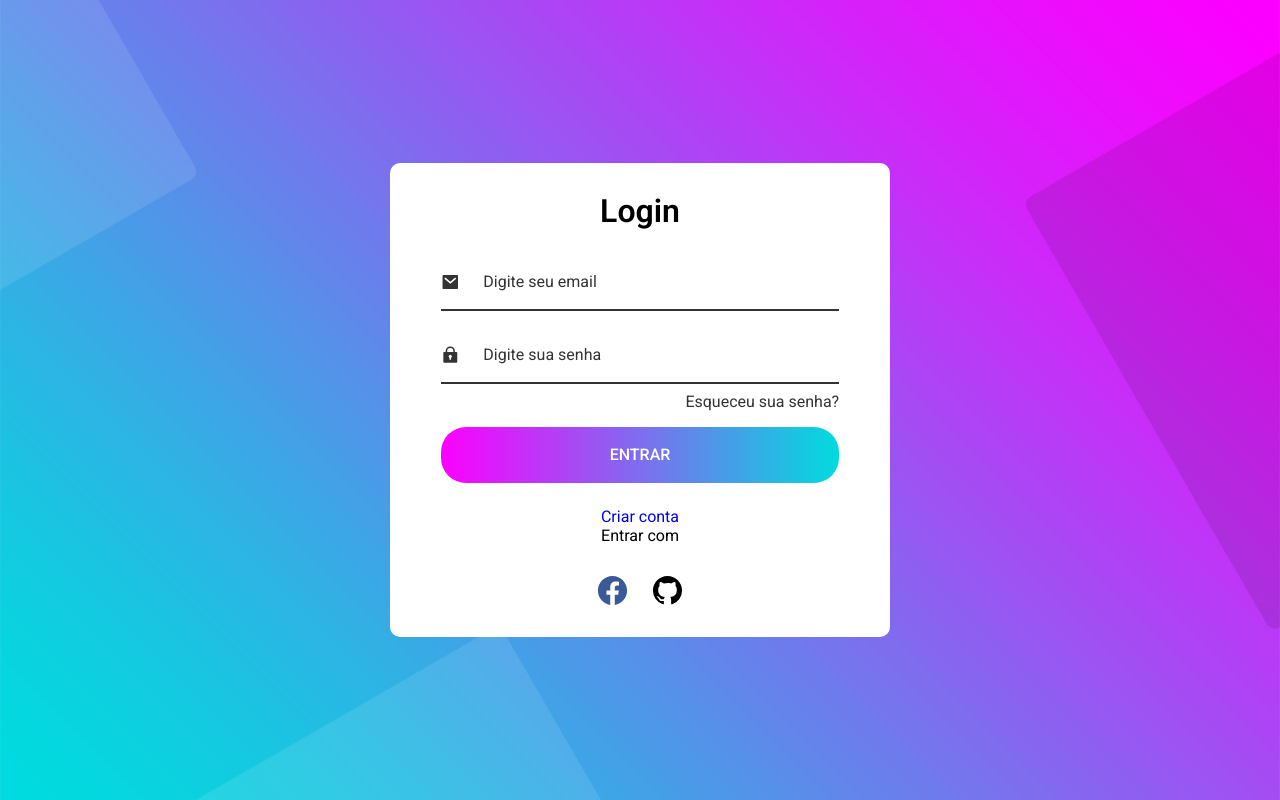
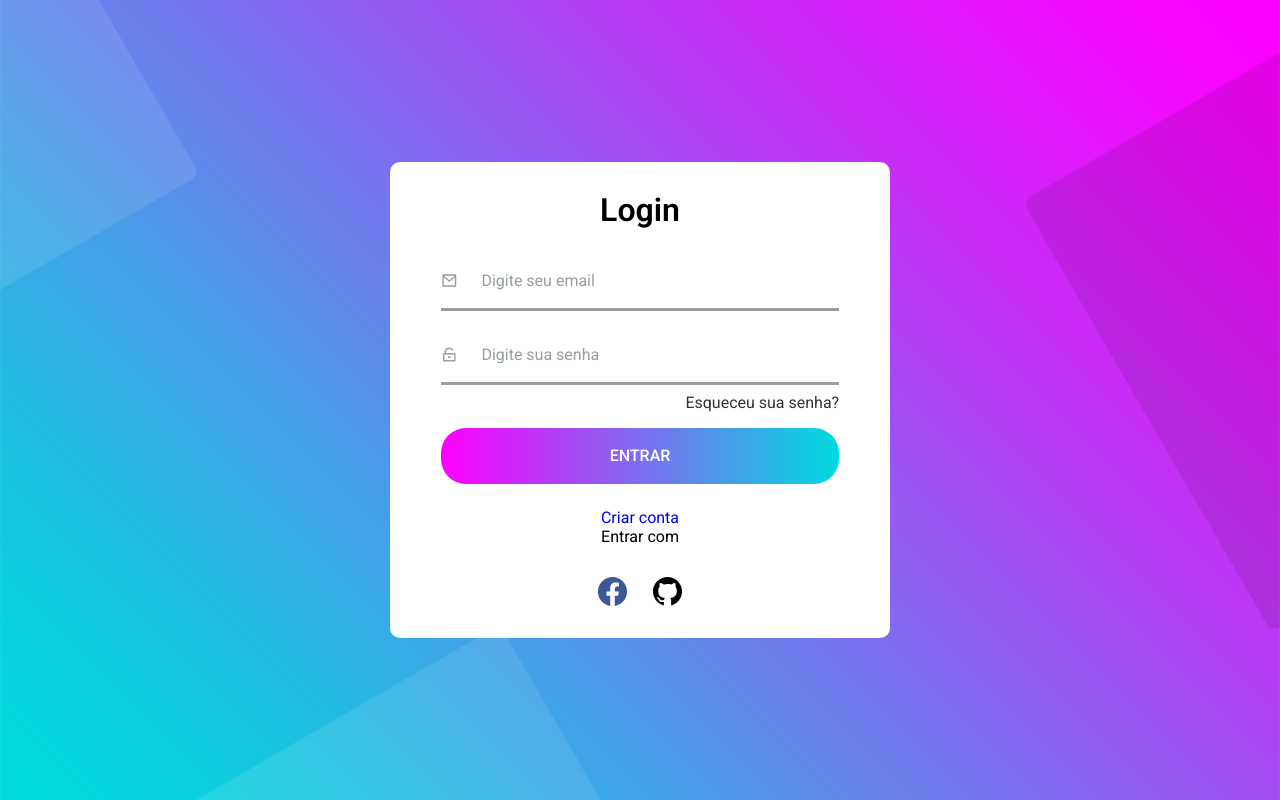
Before and after one commit to rpedrodasilva10/quest-it, a React (Create React App) app in the folder web/: page / in a window 1280 px wide. Built offline with nearby package versions, Linux system fonts and the light colour scheme; no server answers; the HTML template or start-up script is replaced by a standard one.

Commit message:
feat: add dynamic style when field has error or is filled

```diff
--- a/web/src/pages/Login/index.tsx
+++ b/web/src/pages/Login/index.tsx
@@ -1,7 +1,14 @@
 import axios, { AxiosError } from 'axios';
 import React from 'react';
 import { useForm } from 'react-hook-form';
-import { RiFacebookCircleFill, RiGithubFill, RiLock2Fill, RiMailFill } from 'react-icons/ri';
+import {
+  RiFacebookCircleFill,
+  RiGithubFill,
+  RiLock2Line,
+  RiLockUnlockLine,
+  RiMailCloseLine,
+  RiMailLine,
+} from 'react-icons/ri';
 import { Link } from 'react-router-dom';
 import api from '../../services/api';
 import Button from '../components/Button';
@@ -50,7 +57,9 @@ const Login: React.FC = () => {
     register,
     handleSubmit,
     formState: { errors },
-  } = useForm<FormData>();
+  } = useForm<FormData>({
+    mode: 'onBlur',
+  });
 
   const doLogin = async ({ email, password }: FormData) => {
     try {
@@ -79,35 +88,32 @@ const Login: React.FC = () => {
           <Input
             id="email"
             placeholder="Digite seu email"
-            icon={RiMailFill}
+            icon={RiMailLine}
+            errorIcon={RiMailCloseLine}
+            error={errors.email}
             register={register('email', {
               required: {
                 value: true,
-                message: 'Email é obrigatório',
-              },
-              min: {
-                value: 3,
-                message: 'Mínimo de três caractéres',
+                message: 'Informe o e-mail',
               },
             })}
           />
-          {errors.password && <span>{errors?.password?.message}</span>}
+
           <Input
+            id="password"
             placeholder="Digite sua senha"
-            icon={RiLock2Fill}
+            icon={RiLockUnlockLine}
+            errorIcon={RiLock2Line}
             register={register('password', {
               required: {
                 value: true,
-                message: 'Senha é obrigatória',
-              },
-              min: {
-                value: 3,
-                message: 'Mínimo de três caractéres',
+                message: 'Informe a senha',
               },
             })}
+            error={errors.password}
             type="password"
-          ></Input>
-          {errors?.email?.type === 'required' && <span>This EMAIL required</span>}
+          />
+
           <Link to="#">Esqueceu sua senha?</Link>
 
           <Button type="submit">Entrar</Button>
--- a/web/src/pages/components/Input/index.tsx
+++ b/web/src/pages/components/Input/index.tsx
@@ -1,20 +1,43 @@
-import React, { InputHTMLAttributes } from 'react';
-import { UseFormRegisterReturn } from 'react-hook-form';
+import React, { FormEvent, InputHTMLAttributes, useCallback, useState } from 'react';
+import { FieldError, UseFormRegisterReturn } from 'react-hook-form';
 import { IconBaseProps } from 'react-icons';
 import { Container } from './styles';
 
 interface InputProps extends InputHTMLAttributes<HTMLInputElement> {
   icon?: React.ComponentType<IconBaseProps>;
+  errorIcon?: React.ComponentType<IconBaseProps>;
   register: UseFormRegisterReturn;
-  registerOptions?: {
-    required: string;
-  };
+  error?: FieldError;
 }
-const Input: React.FC<InputProps> = ({ register, icon: Icon, ...rest }) => {
+
+const Input: React.FC<InputProps> = ({ register, error, errorIcon: ErrorIcon, icon: Icon, ...rest }) => {
+  const [isFilled, setIsFilled] = useState(false);
+  const [isFocused, setIsFocused] = useState(false);
+  const { onChange: registerOnChange } = { ...register };
+
+  const handleOnChange = useCallback((e: FormEvent<HTMLInputElement>) => {
+    registerOnChange(e);
+    setIsFilled(!!e.currentTarget.value);
+  }, []);
+
+  const handleOnBlur = useCallback((e: FormEvent<HTMLInputElement>) => {
+    setIsFocused(false);
+  }, []);
+
+  const handleOnFocus = useCallback((e: FormEvent<HTMLInputElement>) => {
+    setIsFocused(true);
+  }, []);
+
+  let CustomIcon = Icon || ErrorIcon;
+
+  CustomIcon = (!error ? Icon && Icon : ErrorIcon && ErrorIcon) || Icon;
+
   return (
-    <Container hasError isFilled isFocused>
-      {Icon && <Icon size={20} />}
-      <input {...register} {...rest} />
+    <Container hasError={!!error} isFilled={isFilled} isFocused={isFocused}>
+      {CustomIcon && <CustomIcon size={25} />}
+
+      <input {...register} {...rest} onBlur={handleOnBlur} onFocus={handleOnFocus} onChange={handleOnChange} />
+      {<span>{error?.message}</span>}
     </Container>
   );
 };
--- a/web/src/pages/components/Input/styles.ts
+++ b/web/src/pages/components/Input/styles.ts
@@ -1,4 +1,4 @@
-import styled from 'styled-components';
+import styled, { css } from 'styled-components';
 
 interface ContainerProps {
   isFocused: boolean;
@@ -11,16 +11,21 @@ export const Container = styled.div<ContainerProps>`
   display: flex;
   align-items: center;
 
-  border-bottom: 2px solid #333333;
+  border-bottom: 3px solid #969e9e;
 
   & + div {
     margin-top: 16px;
   }
 
-  input {
+  -webkit-transition: all 0.4s;
+  -o-transition: all 0.4s;
+  -moz-transition: all 0.4s;
+  transition: all 0.4s;
+
+  input,
+  textarea {
     width: 100%;
     background: transparent;
-    //flex: 1;
     border: 0;
 
     height: 55px;
@@ -31,7 +36,7 @@ export const Container = styled.div<ContainerProps>`
 
     &::placeholder {
       background: transparent;
-      color: #333333;
+      color: #969e9e;
 
       & + ::hover {
         background: transparent;
@@ -40,7 +45,41 @@ export const Container = styled.div<ContainerProps>`
   }
 
   svg {
-    color: #333333;
+    color: #969e9e;
     margin-right: 8px;
   }
+  span {
+    width: 148px;
+  }
+
+  ${(props) =>
+    props.isFilled &&
+    css`
+      border-color: #a64bf4;
+
+      svg {
+        color: #a64bf4;
+      }
+    `}
+
+  ${(props) =>
+    props.hasError &&
+    css`
+      border-color: #c53030;
+
+      span {
+        font-size: 12px;
+        color: #c53030;
+      }
+
+      svg {
+        color: #c53030;
+      }
+    `}
+
+  ${(props) =>
+    props.isFocused &&
+    css`
+      border-color: #a64bf4;
+    `}
 `;
--- a/web/src/styles/global.ts
+++ b/web/src/styles/global.ts
@@ -1,5 +1,5 @@
-import { createGlobalStyle } from 'styled-components';
-import backgroundImg from '../assets/images/bg-01.jpg';
+import { createGlobalStyle } from "styled-components";
+import backgroundImg from "../assets/images/bg-01.jpg";
 
 export default createGlobalStyle`
   * {
@@ -16,6 +16,16 @@ export default createGlobalStyle`
     -o-background-size: cover;
     background-size: cover;
     -webkit-font-smoothing: antialiased;
+
+    input:-webkit-autofill,
+    input:-webkit-autofill:hover,
+    input:-webkit-autofill:focus,
+
+    input:-webkit-autofill:active {
+      -webkit-box-shadow: 0 0 0 30px white inset !important;
+      box-shadow: 0 0 0 30px white inset !important;
+    }
+
   }
 
   body, input, button {
```
